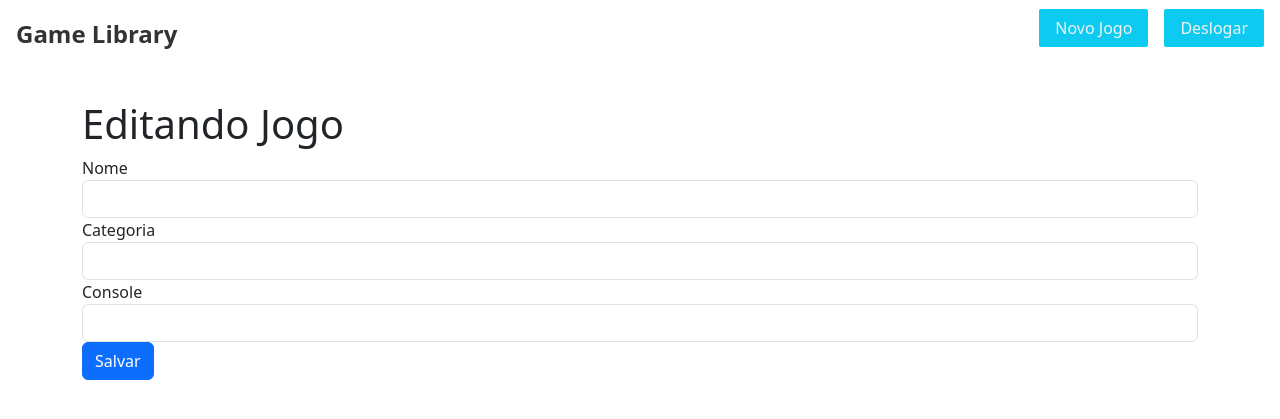
After one commit to matheusn3silva/gamelibrary, a Flask app: page /edit in a window 1280 px wide. The commit adds this page. Shown: the top 419 px of the page. Run offline with Flask 2, Linux system fonts and the light colour scheme; the visitor is signed in with stand-in values (Sample User, id 1); some libraries are stand-ins or nearby versions.

Commit message:
Restruturando código e Criando rotas de edição de jogo

```diff
--- a/jogoteca.py
+++ b/jogoteca.py
@@ -1,93 +1,12 @@
-from flask import Flask, render_template, request, redirect, session, flash, url_for
+from flask import Flask
 from flask_sqlalchemy import SQLAlchemy
 
 app = Flask(__name__)
-app.secret_key = 'alura'
-
-app.config['SQLALCHEMY_DATABASE_URI'] = \
-    '{SGBD}://{user}:{password}@{server}/{database}'.format(
-        SGBD = 'mysql+mysqlconnector',
-        user = 'root',
-        password = 'admin',
-        server = 'localhost',
-        database = 'jogoteca'
-    )
+app.config.from_pyfile('config.py')
 
 db = SQLAlchemy(app)
 
-class Games(db.Model):
-    id = db.Column(db.Integer, primary_key=True, autoincrement=True)
-    name = db.Column(db.String(50), nullable=False)
-    category = db.Column(db.String(40), nullable=False)
-    console = db.Column(db.String(20), nullable=False)
+from views import *
 
-    def __repr__(self):
-        return '<Name %r>' % self.name
-
-class Users(db.Model):
-    nickname = db.Column(db.String(8), nullable=False, primary_key=True)
-    name = db.Column(db.String(20), nullable=False)
-    password = db.Column(db.String(100), nullable=False)
-
-    def __repr__(self):
-        return '<Name %r>' % self.name
-@app.route('/')
-def index():
-    gameList = Games.query.order_by(Games.id)
-    return render_template('list.html', title='Jogos', games=gameList)
-
-@app.route('/new')
-def newGame():
-    if 'logged_user' not in session or session['logged_user'] == None:
-        return redirect(url_for('login', next=url_for('newGame')))
-
-    return render_template('new.html', title='Novo Jogo')
-
-@app.route('/create', methods=['POST',])
-def createGame():
-    name = request.form['name']
-    category = request.form['category']
-    console = request.form['console']
-
-    game = Games.query.filter_by(name=name).first()
-
-    if game:
-        flash('Jogo já existe!')
-        return redirect(url_for('index'))
-
-    new_game = Games(name=name, category=category, console=console)
-
-    db.session.add(new_game)
-
-    db.session.commit()
-
-    return redirect(url_for('index'))
-
-@app.route('/login')
-def login():
-    next = request.args.get('next')
-    return render_template('login.html', next=next)
-
-
-@app.route('/authenticate', methods=['POST',])
-def authenticate():
-    user = Users.query.filter_by(nickname=request.form['user']).first()
-
-    if user:
-        if request.form['password'] == user.password:
-            session['logged_user'] = user.nickname
-            flash(f'Usuário {user.nickname} logado com sucesso!')
-            next_page = request.form['next']
-            return redirect(next_page)
-    else:
-        flash('Usuário não logado')
-        return redirect(url_for('login'))
-
-
-@app.route('/logout')
-def logout():
-    session['logged_user'] = None
-    flash('Logout efetuado com sucesso!')
-    return redirect(url_for('index'))
-
-app.run(debug=True)
+if __name__ == '__main__':
+    app.run(debug=True)
--- a/static/style.css
+++ b/static/style.css
@@ -3,7 +3,7 @@
 }
 
 a {
-    color: #f3f3f3;
+    color: #333;
     text-decoration: none;
     transition: color 0.25s ease-in-out;
 }
@@ -17,12 +17,19 @@ nav {
     display: flex;
     justify-content: space-between;
 
+
+    #logo {
+        font-weight: bold;
+        font-size: 24px;
+    }
+
     ul {
         display: flex;
         gap: 16px;
         list-style: none;
 
         li > a {
+            color: #f3f3f3;
             background: #0dcaf0;
             padding: 8px 16px;
             border-radius: 2px;
--- /dev/null
+++ b/templates/edit.html
@@ -0,0 +1,20 @@
+{% extends "template.html" %}
+{% block content %}
+<form action="{{ url_for('updateGame') }}" method="post">
+    <fieldset>
+        <div class="form-group">
+            <label for="name">Nome</label>
+            <input type="text" id="name" name="name" class="form-control">
+        </div>
+        <div class="form-group">
+            <label for="category">Categoria</label>
+            <input type="text" id="category" name="category" class="form-control">
+        </div>
+        <div class="form-group">
+            <label for="console">Console</label>
+            <input type="text" id="console" name="console" class="form-control">
+        </div>
+        <button type="submit" class="btn btn-primary btn-save">Salvar</button>
+    </fieldset>
+</form>
+{% endblock %}
--- a/templates/list.html
+++ b/templates/list.html
@@ -6,6 +6,7 @@
         <th>Nome</th>
         <th>Categoria</th>
         <th>Console</th>
+        <th></th>
     </tr>
     </thead>
     <tbody>
@@ -14,6 +15,7 @@
         <td>{{ game.name }}</td>
         <td>{{ game.category }}</td>
         <td>{{ game.console }}</td>
+        <td><a href="{{ url_for('editGame') }}">Editar</a></td>
     </tr>
 
 
--- a/templates/template.html
+++ b/templates/template.html
@@ -9,8 +9,8 @@
 </head>
 <body>
     <nav>
-        <div>
-            Game Library
+        <div id="logo">
+            <a href="/">Game Library</a>
         </div>
 
         <ul>
--- /dev/null
+++ b/views.py
@@ -0,0 +1,77 @@
+from flask import render_template, request, redirect, session, flash, url_for
+from jogoteca import app, db
+from models import Games, Users
+
+@app.route('/')
+def index():
+    gameList = Games.query.order_by(Games.id)
+    return render_template('list.html', title='Jogos', games=gameList)
+
+
+# ==========================CREATE GAME==============================
+@app.route('/new')
+def newGame():
+    if 'logged_user' not in session or session['logged_user'] == None:
+        return redirect(url_for('login', next=url_for('newGame')))
+    return render_template('new.html', title='Novo Jogo')
+
+@app.route('/create', methods=['POST',])
+def createGame():
+    name = request.form['name']
+    category = request.form['category']
+    console = request.form['console']
+
+    game = Games.query.filter_by(name=name).first()
+
+    if game:
+        flash('Jogo já existe!')
+        return redirect(url_for('index'))
+
+    new_game = Games(name=name, category=category, console=console)
+
+    db.session.add(new_game)
+
+    db.session.commit()
+
+    return redirect(url_for('index'))
+
+# ==========================EDIT GAME===================================
+@app.route('/edit')
+def editGame():
+    if 'logged_user' not in session or session['logged_user'] == None:
+        return redirect(url_for('login', next=url_for('editGame')))
+    return render_template('edit.html', title='Editando Jogo')
+
+@app.route('/update', methods=['POST'],)
+def updateGame():
+    pass
+
+
+# ==========================LOGIN AUTHENTICATE==========================
+
+@app.route('/login')
+def login():
+    next = request.args.get('next')
+    return render_template('login.html', next=next)
+
+
+@app.route('/authenticate', methods=['POST',])
+def authenticate():
+    user = Users.query.filter_by(nickname=request.form['user']).first()
+
+    if user:
+        if request.form['password'] == user.password:
+            session['logged_user'] = user.nickname
+            flash(f'Usuário {user.nickname} logado com sucesso!')
+            next_page = request.form['next']
+            return redirect(next_page)
+    else:
+        flash('Usuário não logado')
+        return redirect(url_for('login'))
+
+
+@app.route('/logout')
+def logout():
+    session['logged_user'] = None
+    flash('Logout efetuado com sucesso!')
+    return redirect(url_for('index'))
```
Also changed, not shown: config.py (added, +10 -0 lines), models.py (added, +18 -0 lines).
